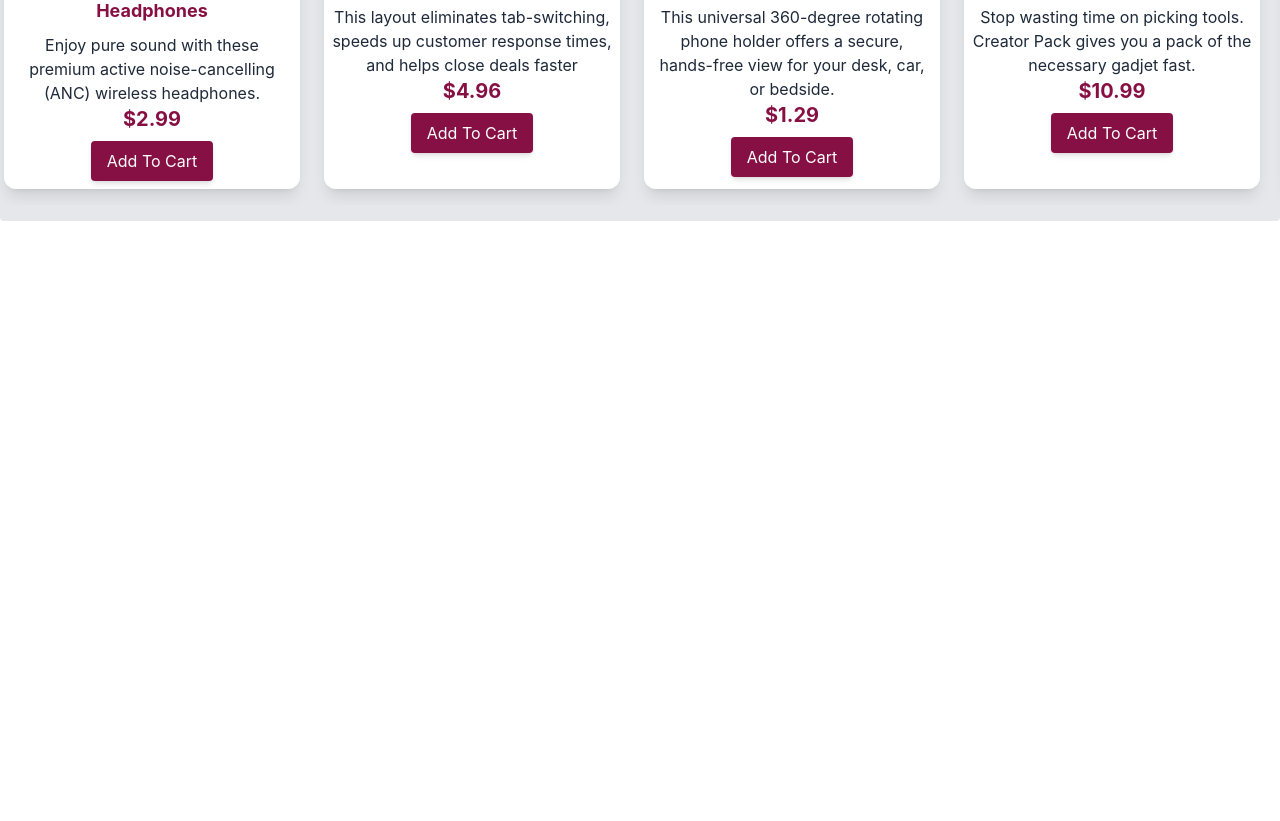
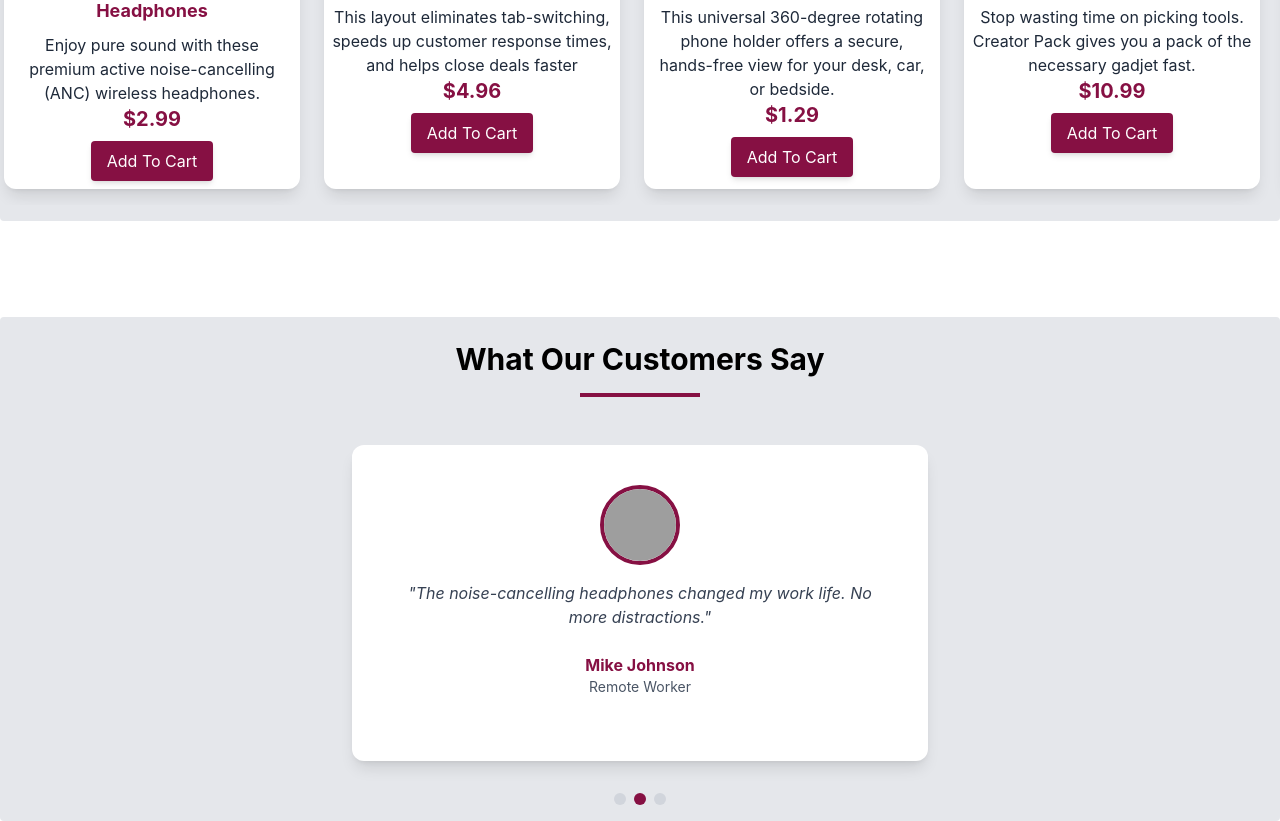
Before and after one commit to MARYCYNTHIA-NWANOKWARA/OfficeHub, a website built with Vite: page index.html in a window 1280 px wide. Shown: the part 927-1748 px from the top of the page. Before the commit the page ends 1148 px from the top, so only its background shows below. Built offline with nearby package versions, Linux system fonts and the light colour scheme; grey boxes are pictures that could not be loaded.

Commit message:
Add reviews carousel with customer testimonials'

```diff
--- a/index.html
+++ b/index.html
@@ -12,6 +12,7 @@
   </head>
   <body>
     <div id="app"></div>
+    <script type="module" src="/src/reviews.js"></script>
     <script type="module" src="/src/main.js"></script>
   </body>
 </html>
--- a/src/main.js
+++ b/src/main.js
@@ -1,6 +1,6 @@
 import './style.css'
 import products from './products';
-
+import reviews from './reviews';
 
 
 let productCards = ''
@@ -82,7 +82,7 @@ document.querySelector('#app').innerHTML = `
 
        <section id="shop" class="bg-gray-200 h-auto mt-24 py-4 rounded-sm relative">
 
-            <h1 class="text-center font-bold text-3xl mb-8">
+            <h1 class="text-center font-bold text-2xl md:text-3xl mb-8">
             Our Products
             </h1>
 
@@ -96,6 +96,32 @@ document.querySelector('#app').innerHTML = `
 
             <div id="productContainer" class="flex gap-6 overflow-x-auto scroll-smooth px-1 pb-4 hide-scrollbar w-full relative">
               ${productCards}
+            </div>
+
+            </div>
+       </section>
+
+
+       <section id="reviews" class="bg-gray-200 h-auto mt-24 py-4 rounded-sm">
+            <div class="max-w-3xl md:max-w-4xl lg:max-w-5xl xl:max-w-6xl mx-auto px-4 sm:px-6 lg:px-8 text-center">
+
+              <h1 class=" font-bold  text-2xl md:text-3xl mb-4 mt-2">
+              What Our Customers Say
+              </h1>
+
+              <p class="w-30 h-1 bg-pink-900 mx-auto mb-12"></p>
+
+              <div class="relative">
+              <div class=" overflow-hidden">
+
+                <div id="reviewTrack" class="flex transition-transform duration-500 ease-in-out"
+                </div>
+
+              </div>
+
+                <div id="reviewDots" class="flex justify-center gap-2 mt-8">
+                </div>
+
             </div>
 
             </div>
@@ -137,3 +163,54 @@ productContainer.addEventListener("scroll" , updateButtons)
  updateButtons();
 
 },100)
+
+
+
+/*REVIEWS PAGE FUNCTIONALITY*/
+document.addEventListener("DOMContentLoaded", () =>{
+
+  const reviewTrack = document.getElementById("reviewTrack");
+  const reviewDots = document.getElementById("reviewDots");
+
+  let currentReview = 0;
+
+  function renderReviews(){
+    reviewTrack.innerHTML =
+      reviews.map(r => `
+        <div class="w-full flex shrink-0 px-4">
+
+        <div class="bg-white rounded-xl shadow-lg p-8 md:p-10 max-w-xl  mx-auto">
+          <img src="${r.image}" class="w-20 h-20 rounded-full mx-auto mb-4 border-4 border-pink-900" alt="${r.name}">
+          <p class="text-gray-700 italic mb-6">"${r.text}"</p>
+          <h4 class="font-bold text-pink-900">${r.name}</h4>
+          <p class="text-gray-600 text-sm">${r.role} </>
+        </div>
+
+        </div>
+        `).join('');
+
+      reviewDots.innerHTML = reviews.map((_,i) => `
+          <button class="w-3 h-3 rounded-full transition ${i === 0 ? 'bg-pink-900' : 'bg-gray-300'}"></button>
+      `).join('');
+
+        [...reviewDots.children].forEach((dot, i) =>{
+            dot.addEventListener("click", () => goToReview(i))
+        })
+  }
+
+  function goToReview(index){
+    currentReview = index;
+    reviewTrack.style.transform = `translateX(-${index * 100}%)`;
+
+    [...reviewDots.children].forEach((dot,i) =>{
+      dot.className=`w-3 h-3 rounded-full transition ${i === index ? 'bg-pink-900' : 'bg-gray-300'}`
+    })
+  }
+
+  setInterval(() =>{
+    currentReview = (currentReview + 1) % reviews.length;
+    goToReview(currentReview);
+  },5000)
+
+renderReviews();
+})
--- /dev/null
+++ b/src/reviews.js
@@ -0,0 +1,22 @@
+const reviews = [
+  {
+    name: "Cynthia Oluebube",
+    role: "Frequent Shopper",
+    image: "https://images.unsplash.com/photo-1494790108377-be9c29b29330?w=80&h=80&fit=crop&crop=face",
+    text: "I've been shopping with OfficeHub for over a year now and I'm always impressed with their product quality and fast shipping. Highly recommend!"
+  },
+  {
+    name: "Mike Johnson",
+    role: "Remote Worker",
+    image: "https://images.unsplash.com/photo-1507003211169-0a1dd7228f2d?w=80&h=80&fit=crop&crop=face",
+    text: "The noise-cancelling headphones changed my work life. No more distractions."
+  },
+  {
+    name: "Aisha Mohammed",
+    role: "Startup Founder",
+    image: "https://images.unsplash.com/photo-1573496359142-b8d87734a5a2?w=80&h=80&fit=crop&crop=face",
+    text: "Got my whole office setup from here. Customer service is top notch!"
+  }
+];
+
+export default reviews
```
